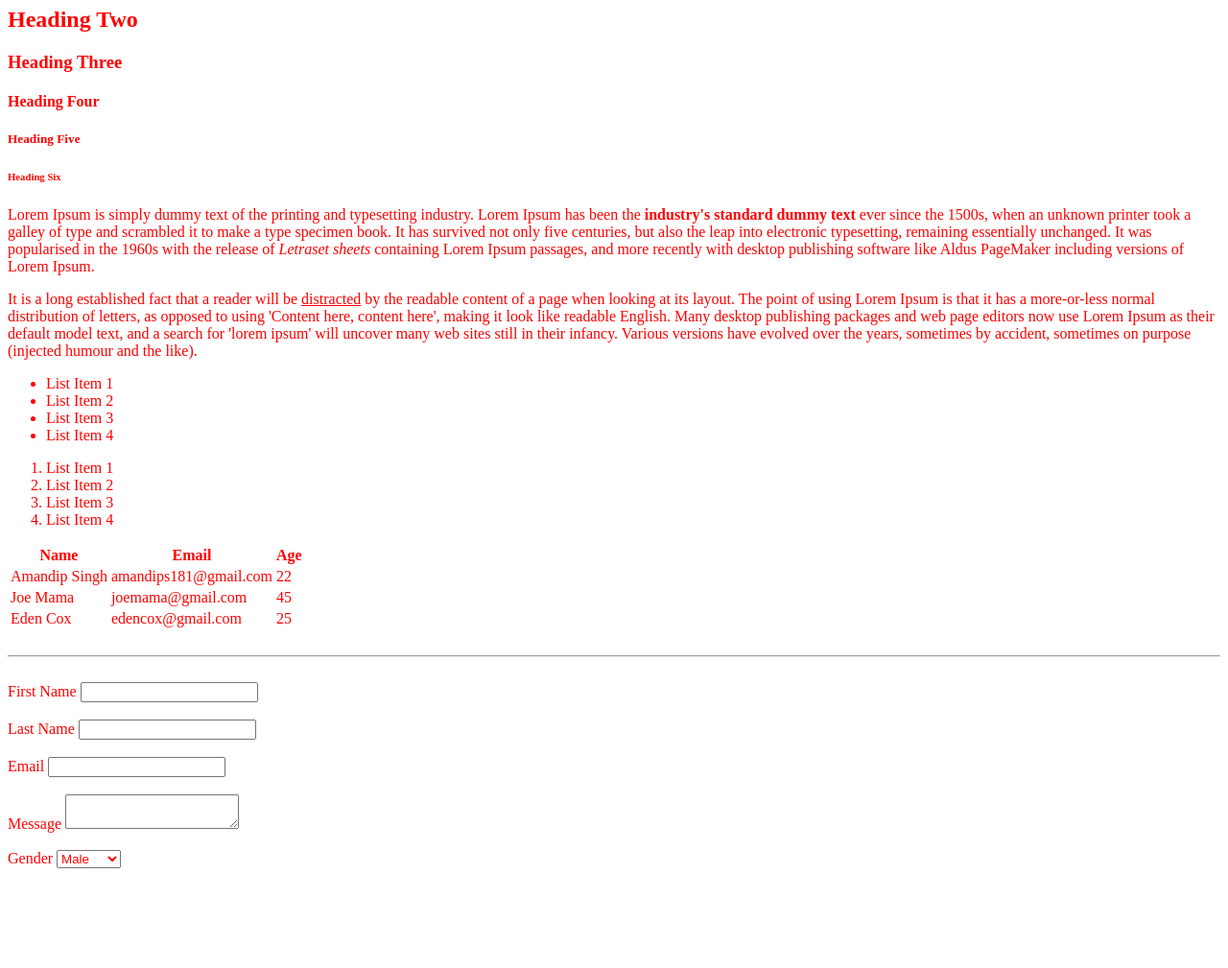
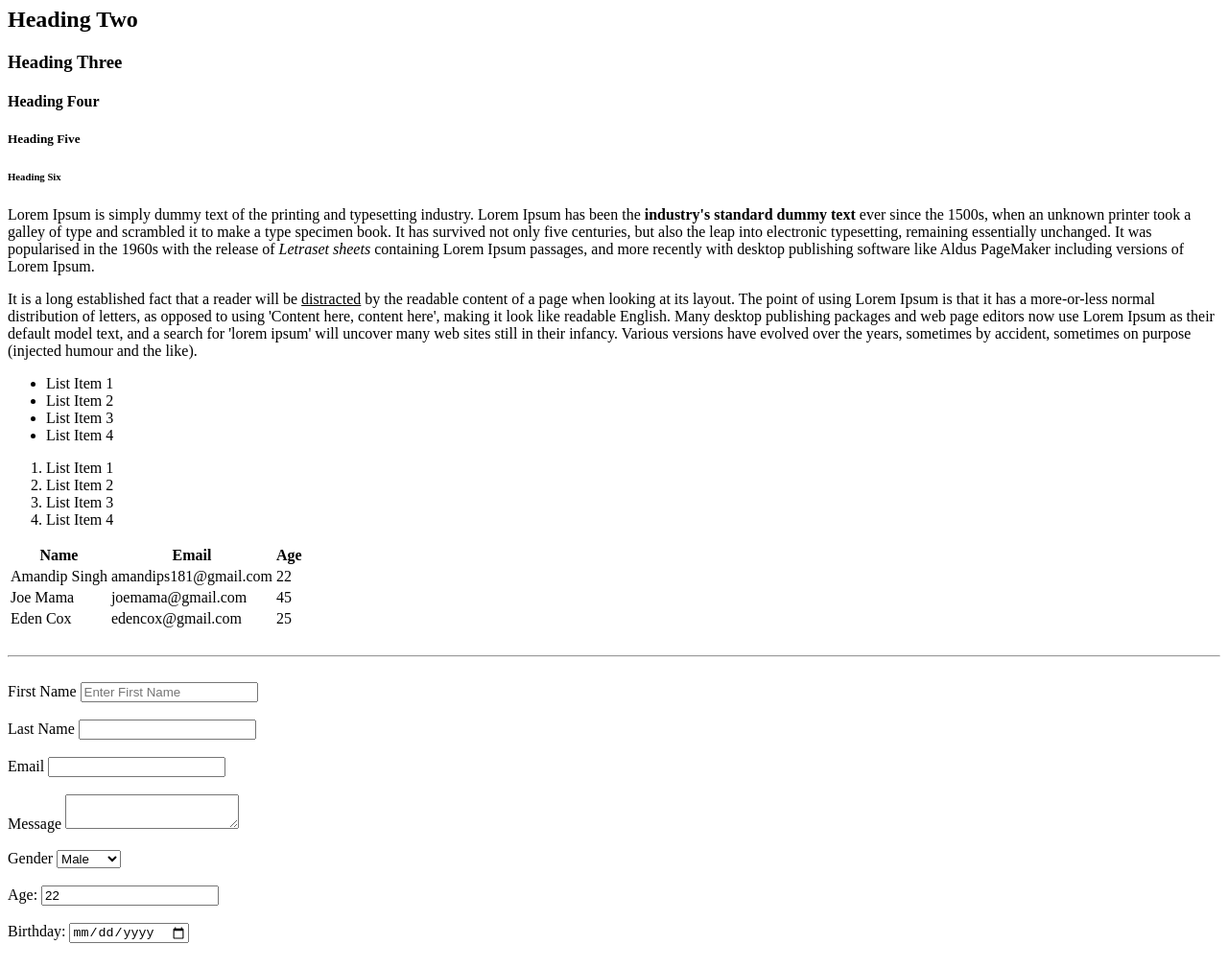
Before and after one commit to pidnama/HTMl-cc, a plain HTML site: page index.html in a window 1280 px wide. Shown: the part 73-1082 px from the top of the page at 96% size. Before the commit the page ends 986 px from the top, so only its background shows below. Drawn offline with Linux system fonts and the light colour scheme.

Commit message:
placeholder

```diff
--- a/index.html
+++ b/index.html
@@ -75,7 +75,8 @@
     <form action="process.php" method="POST">
         <div>
             <label>First Name</label>
-            <input type="text" name="firstName">
+            <input type="text" name="firstName"
+            placeholder="Enter First Name">
         </div>
         <br>
         <div>
@@ -101,6 +102,17 @@
                 <option value="Male">Other</option>
             </select>
         </div>
+        <br>
+            <div>
+                <label>Age:</label>
+                <input type="number" name="age" value="22">
+            </div>
+            <br>
+            <div>
+                <label>Birthday:</label>
+                <input type="date" name="birthday">
+            </div>
+            <br>
     </form>
 
     <div style="margin-top:500px:"></div>
--- a/styles.css
+++ b/styles.css
@@ -1,3 +1,3 @@
 *{
-    color: red;
+    color: black;
 }
```
